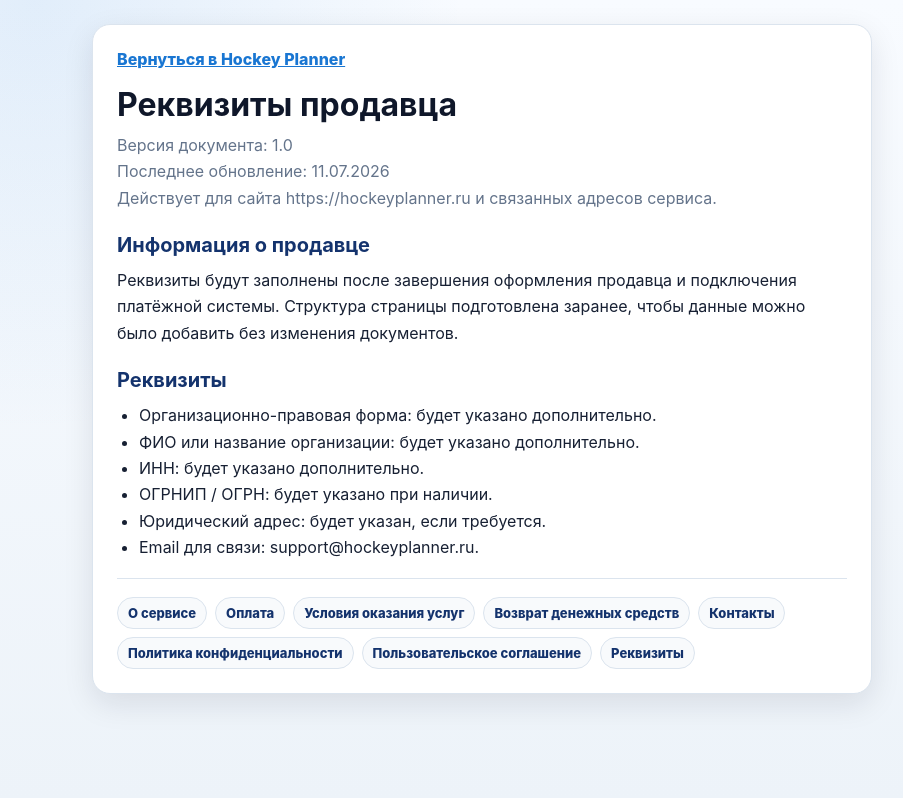
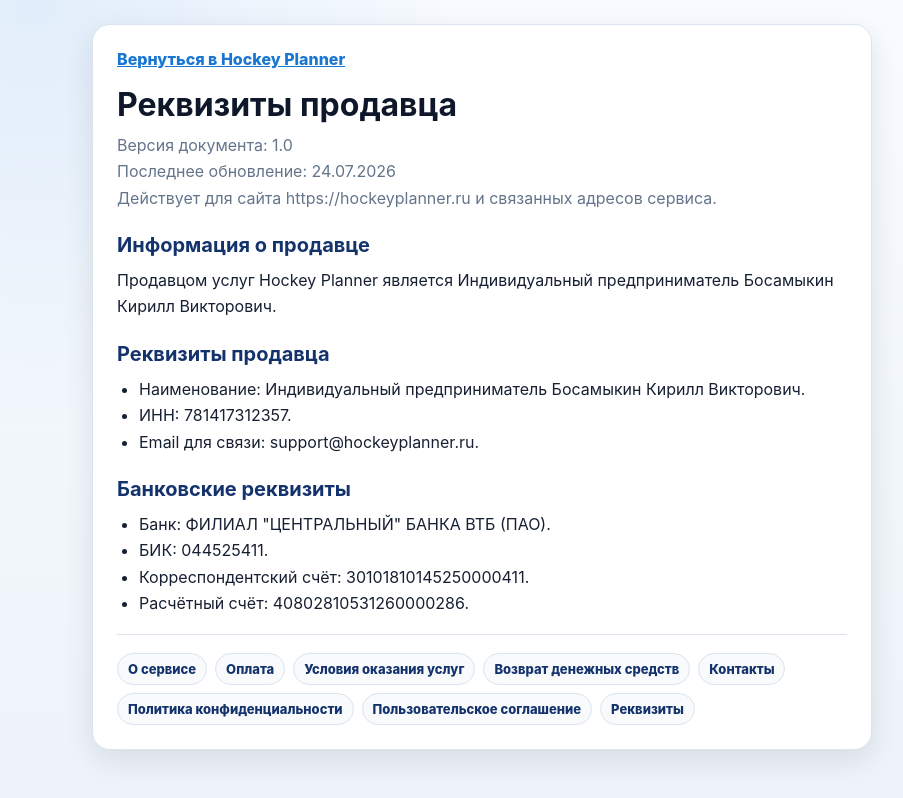
Before and after one commit to tracktorist237/hockey-planner, a React (Create React App) app: page /seller-details in a window 1280 px wide. Shown: the whole page, without its empty margins (158-1061 px from the left). Built offline with nearby package versions, Linux system fonts and the light colour scheme; no server answers.

Commit message:
Обновил реквизиты

```diff
--- a/src/pages/legal/SellerDetailsPage.tsx
+++ b/src/pages/legal/SellerDetailsPage.tsx
@@ -1,5 +1,5 @@
 import { LegalLayout, headingStyle, paragraphStyle, sectionStyle, listStyle } from "./LegalLayout";
-import { SUPPORT_EMAIL } from "./constants";
+import { SELLER_DETAILS, SUPPORT_EMAIL } from "./constants";
 
 export function SellerDetailsPage() {
   return (
@@ -7,20 +7,26 @@
       <section style={sectionStyle}>
         <h2 style={headingStyle}>Информация о продавце</h2>
         <p style={paragraphStyle}>
-          Реквизиты будут заполнены после завершения оформления продавца и подключения платёжной системы. Структура страницы подготовлена заранее,
-          чтобы данные можно было добавить без изменения документов.
+          Продавцом услуг Hockey Planner является {SELLER_DETAILS.name}.
         </p>
       </section>
 
       <section style={sectionStyle}>
-        <h2 style={headingStyle}>Реквизиты</h2>
+        <h2 style={headingStyle}>Реквизиты продавца</h2>
         <ul style={listStyle}>
-          <li>Организационно-правовая форма: будет указано дополнительно.</li>
-          <li>ФИО или название организации: будет указано дополнительно.</li>
-          <li>ИНН: будет указано дополнительно.</li>
-          <li>ОГРНИП / ОГРН: будет указано при наличии.</li>
-          <li>Юридический адрес: будет указан, если требуется.</li>
+          <li>Наименование: {SELLER_DETAILS.name}.</li>
+          <li>ИНН: {SELLER_DETAILS.inn}.</li>
           <li>Email для связи: {SUPPORT_EMAIL}.</li>
+        </ul>
+      </section>
+
+      <section style={sectionStyle}>
+        <h2 style={headingStyle}>Банковские реквизиты</h2>
+        <ul style={listStyle}>
+          <li>Банк: {SELLER_DETAILS.bank}.</li>
+          <li>БИК: {SELLER_DETAILS.bik}.</li>
+          <li>Корреспондентский счёт: {SELLER_DETAILS.correspondentAccount}.</li>
+          <li>Расчётный счёт: {SELLER_DETAILS.settlementAccount}.</li>
         </ul>
       </section>
     </LegalLayout>
--- a/src/pages/legal/constants.ts
+++ b/src/pages/legal/constants.ts
@@ -1,4 +1,12 @@
 export const LEGAL_DOCUMENT_VERSION = "1.0";
-export const LEGAL_LAST_UPDATED = "11.07.2026";
+export const LEGAL_LAST_UPDATED = "24.07.2026";
 export const SUPPORT_EMAIL = "support@hockeyplanner.ru";
 export const PRODUCT_NAME = "Hockey Planner";
+export const SELLER_DETAILS = {
+  name: "Индивидуальный предприниматель Босамыкин Кирилл Викторович",
+  inn: "781417312357",
+  bank: 'ФИЛИАЛ "ЦЕНТРАЛЬНЫЙ" БАНКА ВТБ (ПАО)',
+  bik: "044525411",
+  correspondentAccount: "30101810145250000411",
+  settlementAccount: "40802810531260000286",
+} as const;
```
